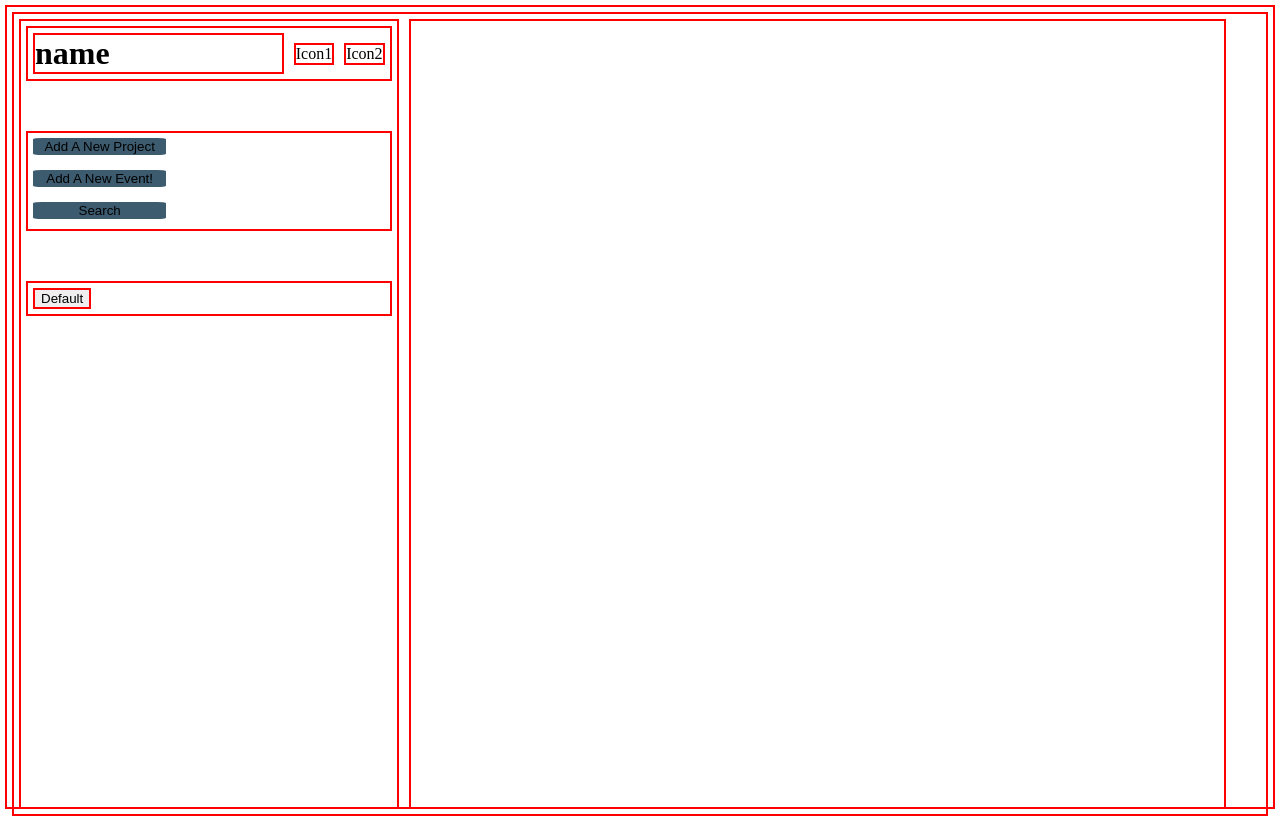
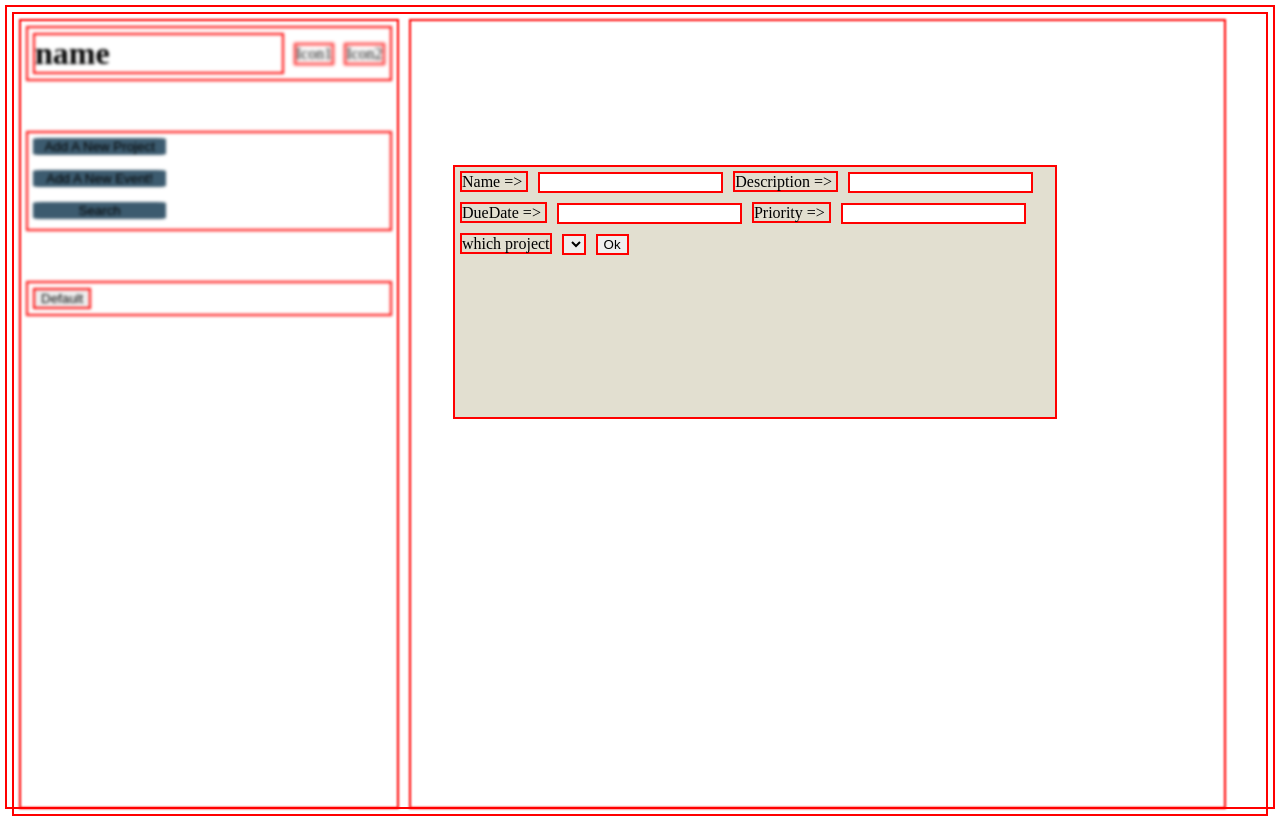
Before and after one commit to Vincde/Project-Todo-List, a website built with webpack: page src/index.html in a window 1280 px wide. Both pictures are taken after a click on the button "Add A New Event!". Built offline with nearby package versions, Linux system fonts and the light colour scheme.

Commit message:
Add function to add task and show them into webpage

```diff
--- a/src/modules/dom/dom.js
+++ b/src/modules/dom/dom.js
@@ -1,4 +1,6 @@
 import createTheProjectAndAddItToTheArray from "../projectManage/newProjectCall.js";
+import projectTask from "../templateFiles/arrayOfTasks.js";
+import projectArray from "../templateFiles/arrayOfProjects.js";
 
 
 function startNewProjectButton(){
@@ -111,9 +113,22 @@ function displayLogicButton(){
 
         selectDisplay.appendChild(delProjectBttn);
 
-        createNewDivsWithDelButton();
-        /* populateContainer(); this function takes all tasks for project and prints them at screen*/
+        displayAtScreen();
     });
+}
+
+function displayAtScreen(){
+
+    for(let i = 0; i < projectTask.getLength(); i++){
+        for(let j = 0; j < projectArray.getLength(); j++){
+            if(projectTask[i].getProjectName() === projectArray[j].getName()){
+                createNewDivsWithDelButton();
+                populateContainer(i);
+            }
+        }
+    }
+
+
 }
 
 
@@ -129,7 +144,122 @@ function createNewDivsWithDelButton(){
     selectDisplay.appendChild(newContainer);
 }
 
+function populateContainer(i){
+    const selectContainer = document.querySelector('.todo-board div:last-of-type');
 
+    const newContainer = document.createElement('div');
+    const name = document.createElement('p');
+    const description = document.createElement('p');
+    const dueDate = document.createElement('p');
+    const priority = document.createElement('p');
+
+    name.textContent = projectTask.getName(i);
+    description.textContent = projectTask.getDescription(i);
+    dueDate.textContent = projectTask.getDueDate(i);
+    priority.textContent = projectTask.getPriority(i);
+
+    newContainer.appendChild(name);
+    newContainer.appendChild(description);
+    newContainer.appendChild(dueDate);
+    newContainer.appendChild(priority);
+
+}
+
+// ADD NEW EVENT TASK
+
+function addNewEventButton(){
+    const newEvent = document.querySelector('.buttons button:nth-child(2)');
+
+    newEvent.addEventListener('click', () => {
+        drawFormTask();
+        blurTheFormTask();
+        //drawFormLogic!!!!!!!!!!!!!!!!!!!!!!!!!!!!!!!!!!!!!!!!!!!!!!!!!!!!!!!!!!!!!!!!!!!!
+    });
+
+}
+
+function drawFormTask(){
+    const newContainer = document.createElement('div');
+
+    const newLabelName = document.createElement('label');
+    const newInputName = document.createElement('input');
+
+    const newLabelDescription = document.createElement('label');
+    const newInputDescription = document.createElement('input');
+
+    const newLabelDate = document.createElement('label');
+    const newInputDate = document.createElement('input');
+
+    const newLabelPriority = document.createElement('label');
+    const newInputPriority = document.createElement('input');
+
+    const form = document.createElement('label');
+    const select = document.createElement('select');
+    form.setAttribute('for','labelSelect');
+    form.textContent = 'which project';
+    select.setAttribute('id','labelSelect');
+    select.setAttribute('name','selectOption');
+
+    for(let i = 0; i < projectArray.getLength(); i++){
+        const option = document.createElement('option');
+        option.textContent = `${projectArray.getName(i)}`;
+        select.appendChild(option);
+    }
+
+
+    const okButton = document.createElement('button');
+
+
+
+    newContainer.setAttribute('class','taskForm');
+
+    okButton.setAttribute('type','button');
+    okButton.textContent = 'Ok';
+
+
+
+    newInputName.setAttribute('id','NewTaskName');
+    newLabelName.textContent ='Name => ';
+    newLabelName.setAttribute('for','NewTaskName');
+
+    newInputDescription.setAttribute('id','NewTaskDescription');
+    newLabelDescription.textContent = 'Description => ';
+    newLabelDescription.setAttribute('for','NewTaskDescription');
+
+    newInputDate.setAttribute('id','NewTaskDate');
+    newLabelDate.textContent = 'DueDate => ';
+    newLabelDate.setAttribute('for','NewTaskDate');
+
+    newInputPriority.setAttribute('id','NewTaskPrio');
+    newLabelPriority.textContent = 'Priority => ';
+    newLabelPriority.setAttribute('for','NewTaskPrio');
+
+    newContainer.appendChild(newLabelName);
+    newContainer.appendChild(newInputName);
+    newContainer.appendChild(newLabelDescription);
+    newContainer.appendChild(newInputDescription);
+    newContainer.appendChild(newLabelDate);
+    newContainer.appendChild(newInputDate);
+    newContainer.appendChild(newLabelPriority);
+    newContainer.appendChild(newInputPriority);
+    newContainer.appendChild(form);
+    newContainer.appendChild(select);
+
+
+    newContainer.appendChild(okButton);
+
+    const bodySelector = document.querySelector('body');
+    bodySelector.appendChild(newContainer);
+
+}
+
+function blurTheFormTask(){
+    const allExceptOurFormSelector = document.querySelectorAll('div:not(.taskForm)');
+
+    for(let all of allExceptOurFormSelector){
+    all.style.filter = 'blur(1px)';
+    }
+}
 
 
 function clearAll(){
@@ -149,4 +279,5 @@ function clearAll(){
 
 
 export {startNewProjectButton,
-        clearAll};
+        clearAll,
+        addNewEventButton};
--- a/src/modules/init.js
+++ b/src/modules/init.js
@@ -1,9 +1,10 @@
-import { startNewProjectButton,clearAll } from "./dom/dom.js";
+import { startNewProjectButton, clearAll, addNewEventButton } from "./dom/dom.js";
 
 
 const init = function(){
 
     startNewProjectButton();
+    addNewEventButton();
 
 }
 
--- a/src/modules/templateFiles/arrayOfProjects.js
+++ b/src/modules/templateFiles/arrayOfProjects.js
@@ -6,7 +6,15 @@ function arrayOfProjects(){
         arrayOfProjects.push(project);
     }
 
-    return {pushProjectIntoArray};
+    const getName = (count) => {
+        return arrayOfProjects[count].getName();
+    }
+
+    const getLength = () => {
+        return arrayOfProjects.length;
+    }
+
+    return {pushProjectIntoArray,getName,getLength};
 }
 
 const projectArray = arrayOfProjects();
--- /dev/null
+++ b/src/modules/templateFiles/arrayOfTasks.js
@@ -0,0 +1,39 @@
+function arrayOfTasks(){
+    const arrayOfTasks = [];
+
+    const addElement = (task) =>{
+        arrayOfTasks.push(task);
+    }
+
+    const getName = (count) => {
+        return arrayOfTasks[count].getName();
+    }
+
+    const getDescription = (count) => {
+        return arrayOfTasks[count].getDescription();
+    }
+
+    const getDueDate = (count) => {
+        return arrayOfTasks[count].getDate();
+    }
+
+    const getPriority = (count) => {
+        return arrayOfTasks[count].getPriority();
+    }
+
+    const getProjectName = (count) => {
+        return arrayOfTasks[count].getProjectName();
+    }
+
+    const getLength = () => {
+        return arrayOfTasks.length;
+    }
+
+
+
+    return {addElement,getName,getDescription,getDueDate,getPriority,getProjectName,getLength};
+}
+
+const projectTask = arrayOfTasks();
+
+export default projectTask;
--- a/src/style.css
+++ b/src/style.css
@@ -50,7 +50,8 @@ h1{  /* this h1 is equal to .dashboard > div:first-of-type h1... */
 }
 
 
-.projectForm{
+.projectForm,
+.taskForm{
     position: absolute;
     left: 35%;
     top: 20%;
@@ -58,3 +59,10 @@ h1{  /* this h1 is equal to .dashboard > div:first-of-type h1... */
     width: 400px;
     height: 100px;
 }
+
+
+.taskForm{
+    width: 600px;
+    height: 250px;
+    white-space: pre-line;
+}
```
Also changed, not shown: dist/main.js.
